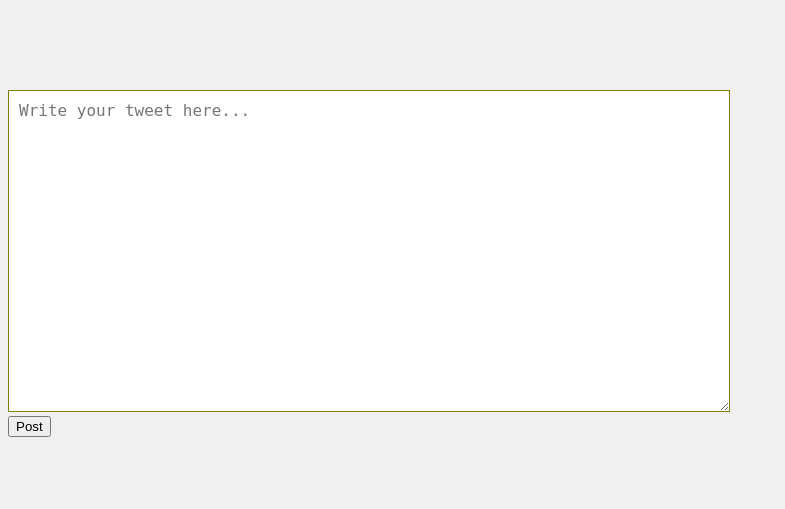
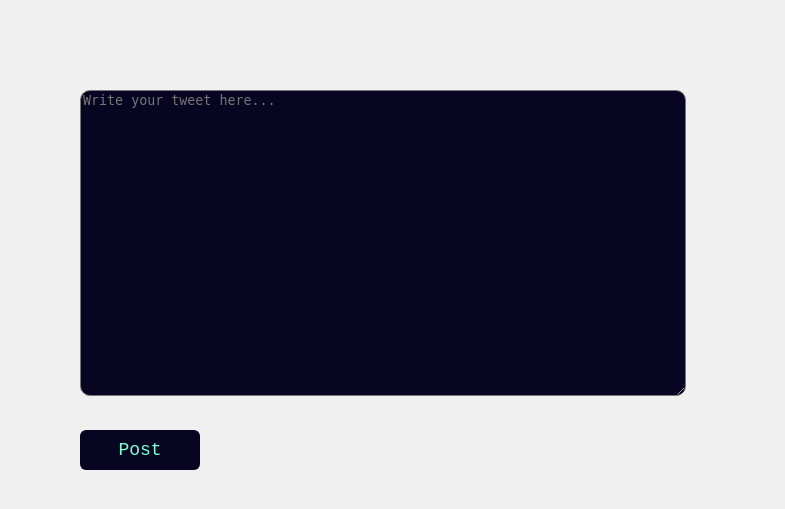
Before and after one commit to Obony/X-clone, a Flask app: page /post/new in a window 1280 px wide. Shown: the top 509 px of the page, without its empty margins (0-785 px from the left). Run offline with Flask 2, Linux system fonts and the light colour scheme; the visitor is signed in with stand-in values (Sample User, id 1).

```diff
--- a/static/styles/layout.css
+++ b/static/styles/layout.css
@@ -7,8 +7,7 @@
 
   .layout__right-sidebar {
     position: flex;
-    width: 250px;
+    width: 200px;
     margin-left: 80px;
     max-height: 100vh;
-
   }
--- a/templates/create_post.html
+++ b/templates/create_post.html
@@ -8,29 +8,47 @@
 		    font-family: Arial, sans-serif;
 		    background-color: #f0f0f0;
 		    margin-top: 90px;
+			margin-left: 80px;
 		    padding: 0;
 		  }
-          #textarea textarea {
-            width: 700px;
-            height: 300px;
-            padding: 10px;
-            border: 1px solid olive;
-            font-size: 16px;
-          }
+		  .content {
+			background-color: rgb(8, 5, 34);
+			color: antiquewhite;
+			width: 600px;
+			height: 300px;
+			border-radius: 10px;
+			text-align: justify;
+			transition: transform 0.3s;
+		  }
+		  .content:hover {
+			transform: scale(1.2);
+		  }
+		  .btn-submit {
+			background-color: rgb(8, 5, 34);
+			color: aquamarine;
+			font-size: large;
+			font-family: 'Courier New', Courier, monospace;
+			width: 120px;
+			height: 40px;
+			margin-top: 30px;
+			border: 0;
+			border-radius: 6px;
+			transition: transform 0.3s;
+		  }
+		  .btn-submit:hover {
+			transform: scale(1.2);
+			background-color: white;
+			color: rgb(8, 5, 34);
+			border: 1px solid rgb(8, 5, 34);
+		  }
 		</style>
 	</head>
 	<body>
 		<div>
 		  <form method="POST", action="">
-			<div>
 			    {{ form.hidden_tag() }}
-            </div>
-            <div id="textarea">
-                {{ form.content }}
-            </div>
-			<div id="postbtn">
-			    {{ form.submit }}
-			</div>
+                {{ form.content(class="content") }}
+				<div>{{ form.submit(class="btn-submit") }}</div>
 		  </form>
 		</div>
 	</body>
```
Also changed, not shown: static/styles/tweet.css (+4 -5 lines), templates/home.html (+4 -4 lines).
